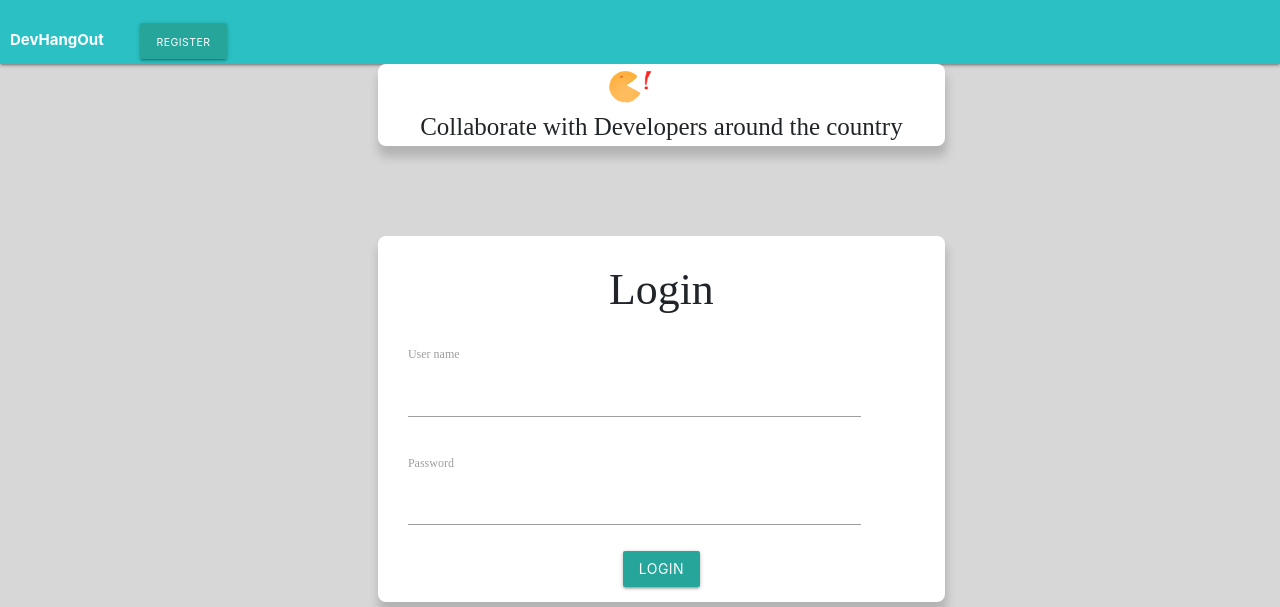
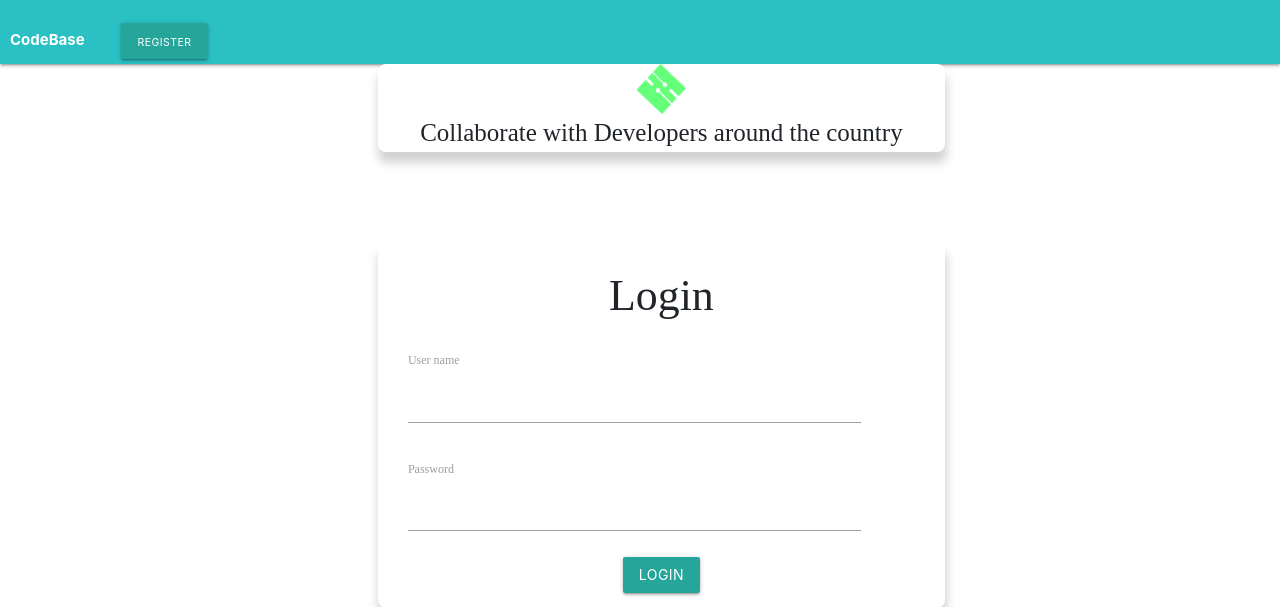
Before and after one commit to TaqsBlaze/Project-Board, a Flask app: page / in a window 1280 px wide. Shown: the top 607 px of the page. Run offline with Flask 2, Linux system fonts and the light colour scheme; data comes from the database, SQL or seed files in the repository; some libraries are stand-ins or nearby versions.

Commit message:
changed heading and corrected a few css styles

```diff
--- a/LeNode/__init__.py
+++ b/LeNode/__init__.py
@@ -5,7 +5,7 @@ from flask_bcrypt import Bcrypt
 
 App = Flask(__name__)
 App.config['SECRET_KEY'] = '2582ec1d875514668349f162e3b4e71c65c1'
-App.config['SQLALCHEMY_DATABASE_URI'] = 'sqlite:///info.db'
+App.config['SQLALCHEMY_DATABASE_URI'] = 'sqlite:///db/info.db'
 db = SQLAlchemy(App)
 bcrypt = Bcrypt(App)
 from LeNode.Routes import routes
--- a/LeNode/static/css/main.css
+++ b/LeNode/static/css/main.css
@@ -1,5 +1,5 @@
-body {
-        background-color: #D7D7D7;
+body{
+    background-color:white;
     }
 
 .login-panel {
@@ -58,9 +58,6 @@ body {
         padding-bottom:2pc;
 }
 
-.home-body{
-    background-color:whitesmoke;
-}
 .home-project-card{
     background-color:aliceblue;
     padding-bottom:3cm;
--- a/LeNode/templates/home.html
+++ b/LeNode/templates/home.html
@@ -8,10 +8,11 @@ AND SHOW PROJECTS POSTED-->
         <nav>
             <div class="nav-wrapper">
                 <div class="nav-container">
-                    <b>DevNode</b>
+                    <b style="margin:10px;">CodeBase</b>
                 </div>
             </div>
         </nav>
+        <hr>
         {% for project in projects %}
             <div class="home-project-card">
                 {{ project }}
--- a/LeNode/templates/index.html
+++ b/LeNode/templates/index.html
@@ -5,7 +5,7 @@
     <nav>
         <div class="nav-wrapper">
             <div class="nav-content">
-                <b style="margin:10px;">DevHangOut</b>
+                <b style="margin:10px;">CodeBase</b>
                 <a href="{{ url_for('register') }}" class="btn m-4">
                     <small>Register</small>
                 </a>
@@ -16,8 +16,7 @@
     <div style="background:rgb(255, 255, 255);font-family:trench;font-size:25px;border-radius:8px;
 		position: relative;
 		margin-left:8cm;left:2cm;width:15cm;text-align: center;float:left;box-shadow:1px 10px 10px 1px rgba(63, 63, 61, 0.226);">
-        <img src="{{url_for('static',filename='images/chat.png')}}">
-        <img src="{{url_for('static',filename='images/colab.png')}}">
+        <img src="{{url_for('static',filename='images/default.png')}}" width="50px" height="50px">
         <br> Collaborate with Developers around the country
     </div>
     <div class="login-panel">
@@ -29,11 +28,11 @@
                     {{ form.user.label(class="form-control-label") }}
                     {% if form.user.errors %}
                         {{ form.user(class="form-control-label") }}
-                        <div class="invalid-feedback">
-                            {% for error in form.user.error %}
-                                <span>{{ error }}</span>
-                            {% endfor %}
-                        </div>
+                            <div class="invalid-feedback">
+                                {% for error in form.user.error %}
+                                    <span>{{ error }}</span>
+                        {% endfor %}
+                            </div>
                     {% endif %}
                     {{ form.user(class="form-control-label") }}
                 </div>
--- a/LeNode/templates/layout.html
+++ b/LeNode/templates/layout.html
@@ -2,10 +2,11 @@
 <html>
 	<head>
 		{% if title %}
-			<title>DevNode - {{ title }}</title>
+			<title>CodeBase - {{ title }}</title>
 		{% else %}
-			<title> DevNode</title>
+			<title>CodeBase</title>
 		{% endif %}
+		<link rel="shortcut icon" href="{{ url_for('static', filename='favicon.png') }}">
 		<!--<script type="text/javascript" src="{{ url_for('static', filename='bootstrap/js/bootstrap.js') }}"></script>
 		<script type="text/javascript" src="{{ url_for('static', filename='bootstrap/js/bootstrap.bundle.js') }}"></script>-->
 		<link type="text/css" rel="stylesheet" href="{{ url_for('static', filename='bootstrap/css/bootstrap-grid.css') }}">
--- a/LeNode/templates/profile.html
+++ b/LeNode/templates/profile.html
@@ -5,7 +5,7 @@
     <nav>
         <div class="nav-wrapper">
             <div class="nav-container">
-                <b>DevNode</b>
+                <b style="margin=10px;">CodeBase</b>
             </div>
         </div>
     </nav>
--- a/LeNode/templates/register.html
+++ b/LeNode/templates/register.html
@@ -2,7 +2,7 @@
 <nav>
     <div class="nav-wraper">
         <div class="nav-container">
-            DevHangouts
+            <b style="margin:10px;">CodeBase</b>
         </div>
     </div>
 </nav>
--- /dev/null
+++ b/server_log.txt
@@ -0,0 +1,5 @@
+ * Serving Flask app "LeNode" (lazy loading)
+ * Environment: production
+   WARNING: This is a development server. Do not use it in a production deployment.
+   Use a production WSGI server instead.
+ * Debug mode: on
```
Also changed, not shown: LeNode/db/info.db (added), LeNode/info.db (deleted), LeNode/static/favicon.ico (deleted), LeNode/static/favicon.png (added), LeNode/static/images/default.png (added).
